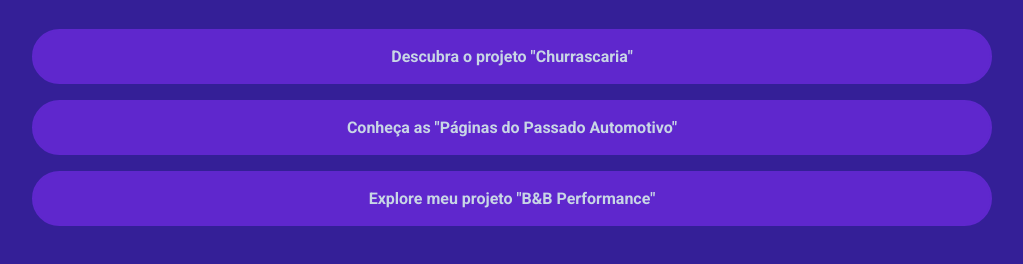
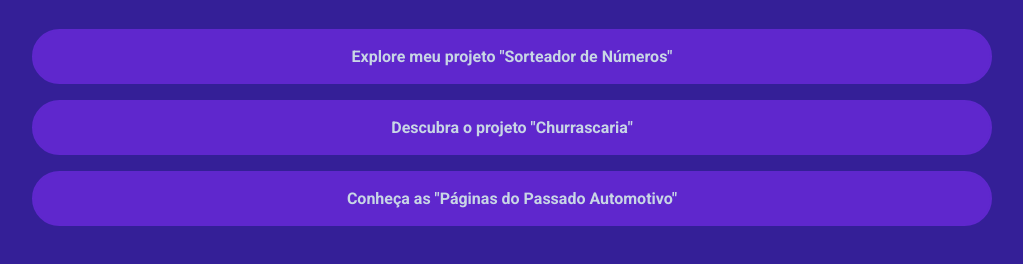
Before and after one commit to BrunoLucizano/LESS, a website: page index.html in a window 1280 px wide. Shown: the part 440-704 px from the top of the page, without its empty margins (128-1151 px from the left). Drawn offline with Linux system fonts and the light colour scheme.

Commit message:
inclusão de novo projeto

```diff
--- a/index.html
+++ b/index.html
@@ -34,6 +34,11 @@
         <nav>
             <ul class="projects-list">
                 <li class="projects-list-item">
+                    <a href="https://sorteadorgruntbruno-delta.vercel.app" target="_blank">
+                        Explore meu projeto "Sorteador de Números"
+                    </a>
+                </li>
+                <li class="projects-list-item">
                     <a href="https://projeto-churrascaria-omega.vercel.app" target="_blank">
                         Descubra o projeto "Churrascaria"
                     </a>
@@ -43,11 +48,6 @@
                         Conheça as "Páginas do Passado Automotivo"
                     </a>
                 </li>
-                <li class="projects-list-item">
-                    <a href="https://site-be-b-performance.vercel.app" target="_blank">
-                        Explore meu projeto "B&B Performance"
-                    </a>
-                </li>
             </ul>
         </nav>
     </div>
```
